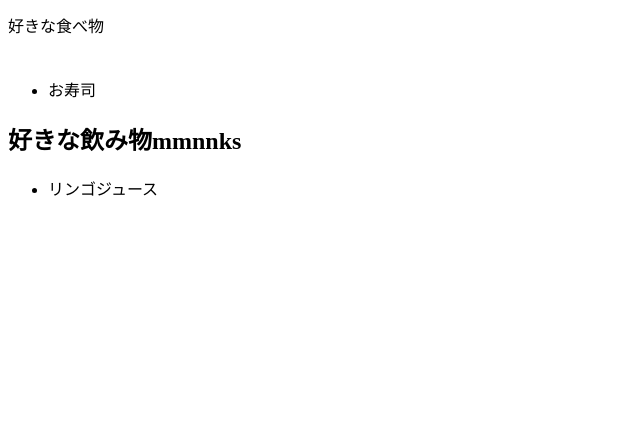
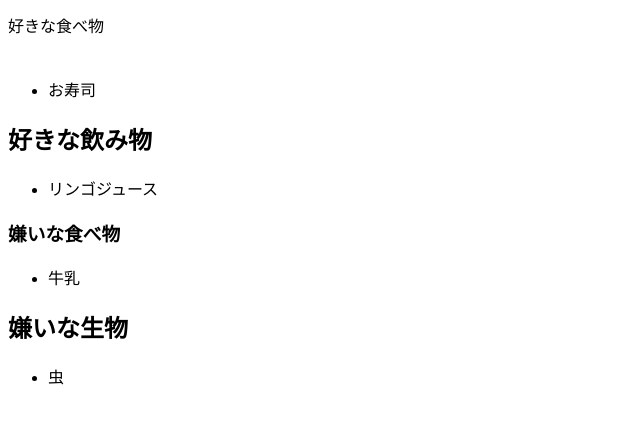
Before and after one commit to maayann10/gitpractice, a plain HTML site: page index.html in a window 1280 px wide. Shown: the part 93-516 px from the top of the page, without its empty margins (0-640 px from the left). Drawn offline with Linux system fonts and the light colour scheme.

Commit message:
嫌いな食べ物と嫌いな生物を追加

```diff
--- a/index.html
+++ b/index.html
@@ -12,8 +12,19 @@
     　　<ul>
     　　　　　<li>お寿司</li>
     </ul>
-    <h2>好きな飲み物mmnnks</h2>
+    <h2>好きな飲み物</h2>
     <ul>
         <li>リンゴジュース</li>
     </ul>
+    </body>
+    <body>
+       <h3>嫌いな食べ物</h3>
+       <ul>
+          <li>牛乳</li>
+       </ul>
+       <h2>嫌いな生物</h2>
+       <ul>
+          <li>虫</li>
+        </ul>
 </body>
+</html>
```
